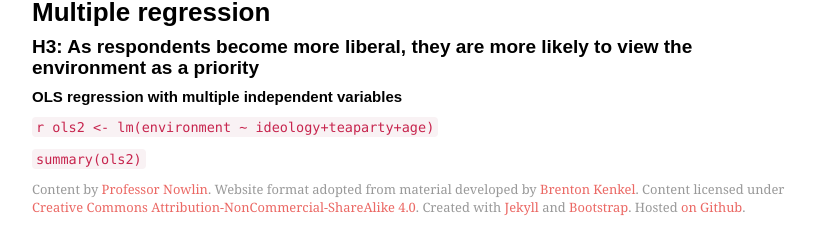
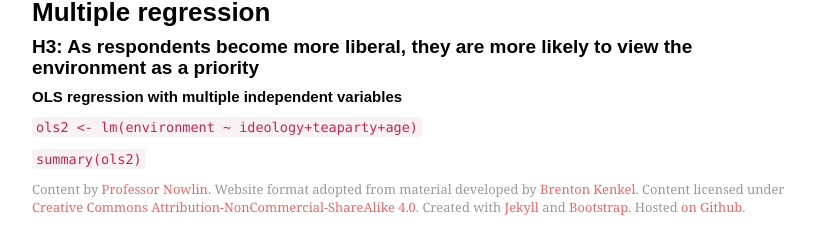
Before and after one commit to mnowlin/poli205, a Jekyll site: the page built from r.md, in a window 1280 px wide. Shown: the part 2118-2355 px from the top of the page, without its empty margins (223-1055 px from the left). Built offline with Jekyll 4.4.1, drawn with Linux system fonts in a browser that asks for light colours; nearby versions of some CDN libraries; some web fonts are replaced; a file with an impossible date is left out.

Commit message:
update r help

```diff
--- a/r.md
+++ b/r.md
@@ -105,6 +105,6 @@ To download RStudio go [here](http://www.rstudio.com/products/rstudio/download/)
 #### H3: As respondents become more liberal, they are more likely to view the environment as a priority
 
 ##### OLS regression with multiple independent variables
-`r ols2 <- lm(environment ~ ideology+teaparty+age)`
+`ols2 <- lm(environment ~ ideology+teaparty+age)`
 
 `summary(ols2)`
```
